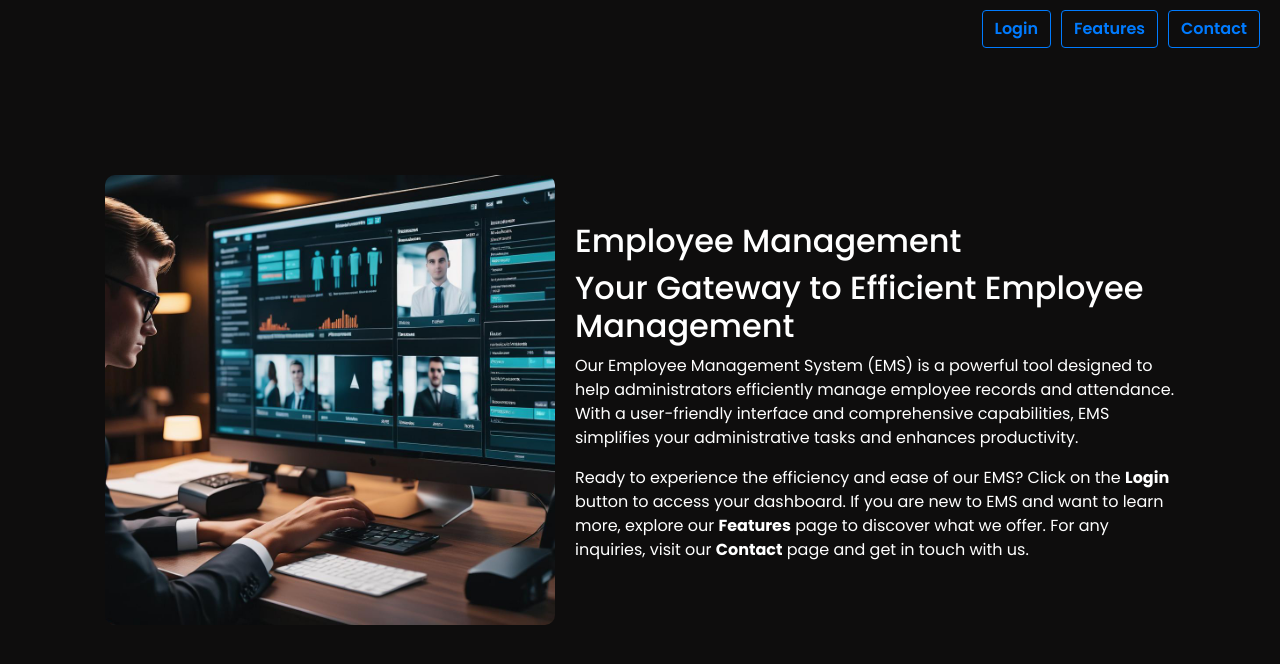
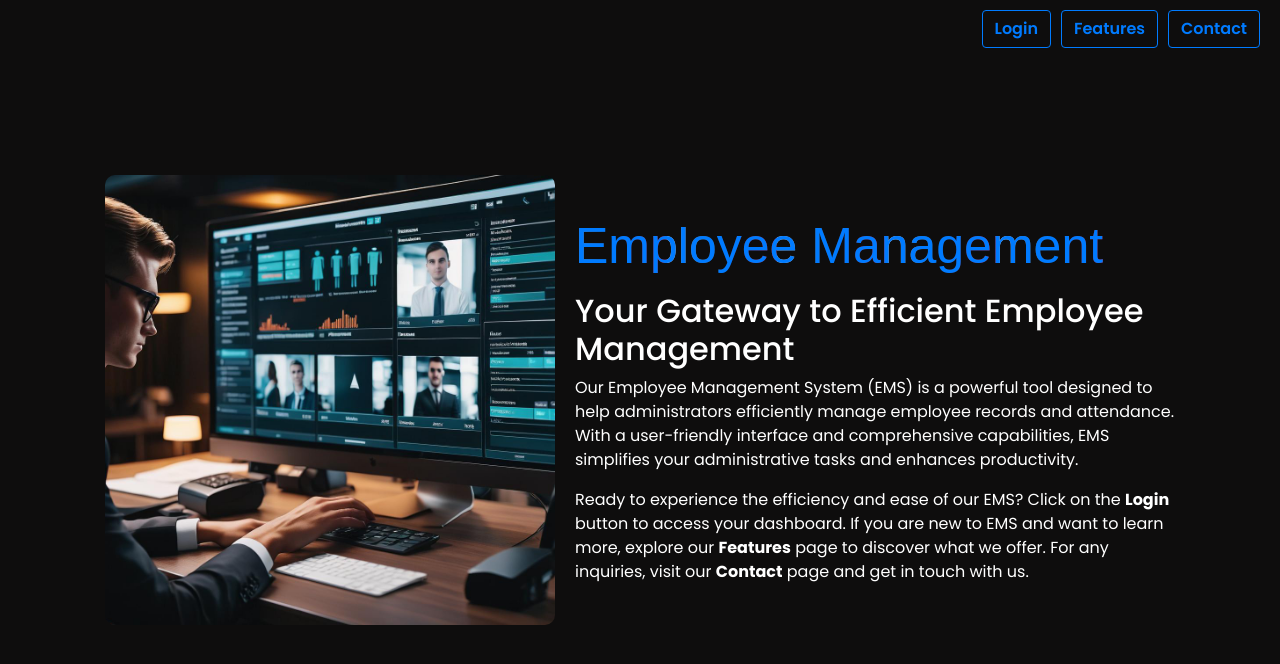
Before and after one commit to Satwik78901/EMS-Client, a React (Create React App) app: page / in a window 1280 px wide. Shown: the top 664 px of the page. Built offline with nearby package versions, Linux system fonts and the light colour scheme.

Commit message:
Updated buttons

```diff
--- a/src/components/Home.js
+++ b/src/components/Home.js
@@ -21,7 +21,11 @@ const Home = () => {
         <img src={myImage} alt="Employee" className="image-adjust" />
         <div className="text-position">
           <div className="content">
-            <h2>Employee Management</h2>
+            <div class="wrapper six">
+              <div>
+                <h3 class="flicker">Employee Management</h3>
+              </div>
+            </div>
           </div>
 
           <h2>Your Gateway to Efficient Employee Management</h2>
```
